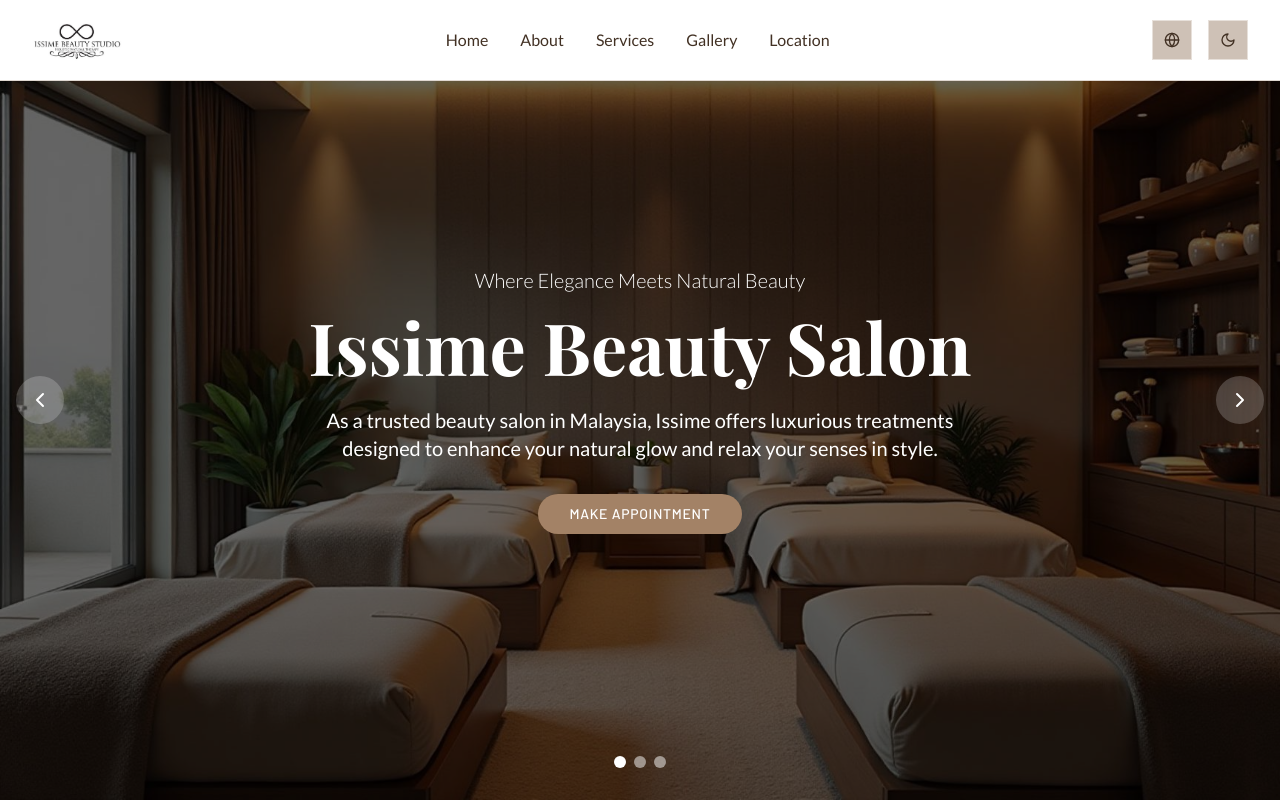
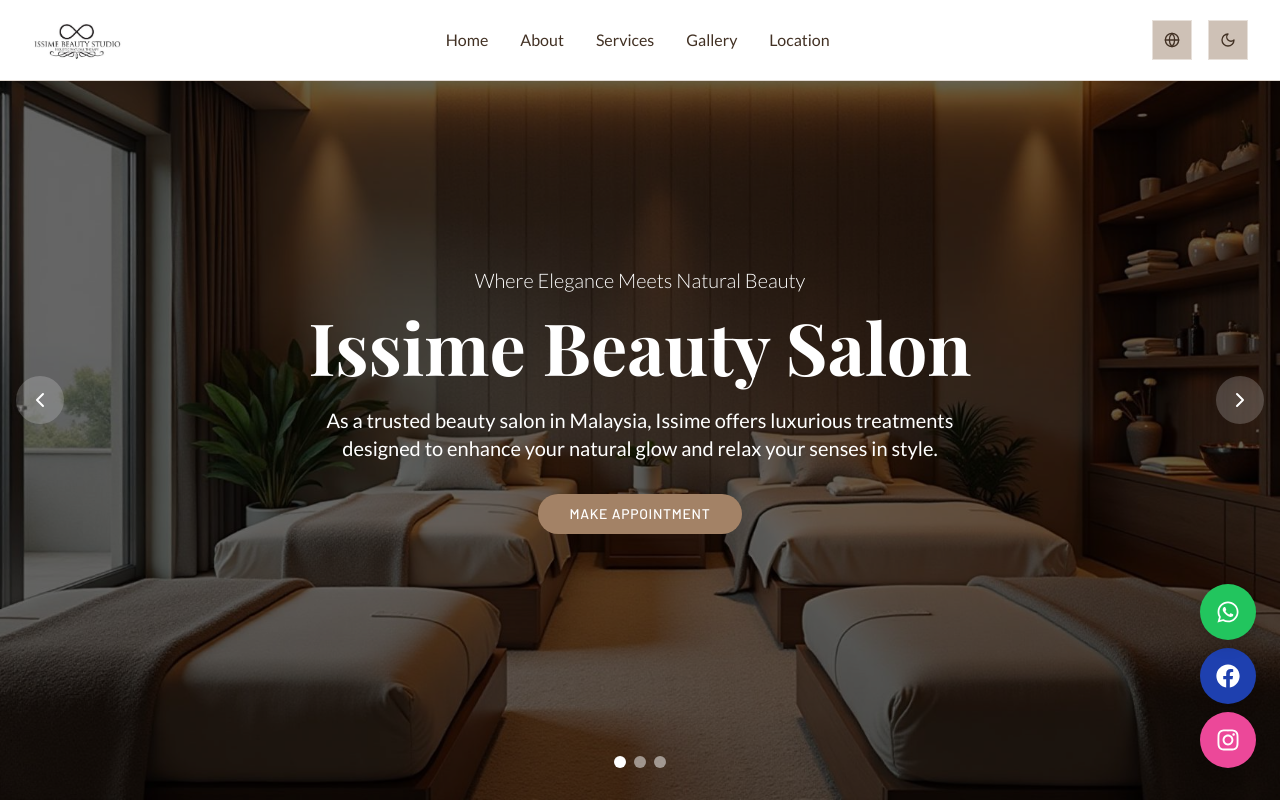
Before and after one commit to Edberaga/Issime-Beauty-Salon, a React (Vite) app: page / in a window 1280 px wide. Shown: the top 802 px of the page. Built offline with nearby package versions, Linux system fonts and the light colour scheme; a web font is replaced by a local one.

Commit message:
Add the 2 new button

```diff
--- a/src/pages/Index.tsx
+++ b/src/pages/Index.tsx
@@ -8,8 +8,10 @@ import Gallery from '@/components/Gallery';
 // import Products from '@/components/Products';
 import Location from '@/components/Location';
 import Footer from '@/components/Footer';
-import WhatsAppButton from '@/components/WhatsAppButton';
-import ScrollToTop from '@/components/ScrollToTop';
+import WhatsAppButton from '@/components/buttons/WhatsAppButton';
+import ScrollToTop from '@/components/buttons/ScrollToTop';
+import FacebookButton from '@/components/buttons/FacebookButton';
+import InstagramButton from '@/components/buttons/InstagramButton';
 
 const Index = () => {
   useEffect(() => {
@@ -72,6 +74,8 @@ const Index = () => {
       </main>
       <Footer />
       <WhatsAppButton />
+      <FacebookButton/>
+      <InstagramButton/>
       <ScrollToTop />
     </div>
   );
```
